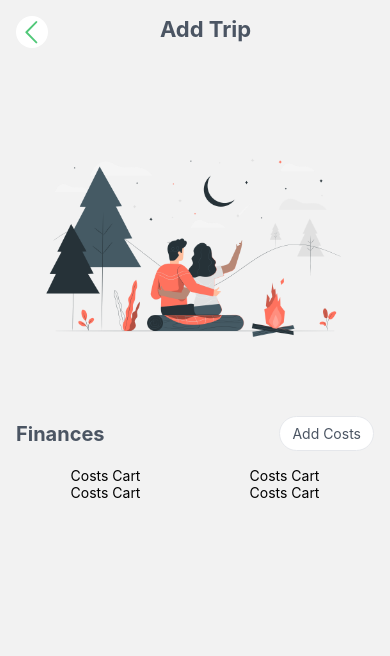
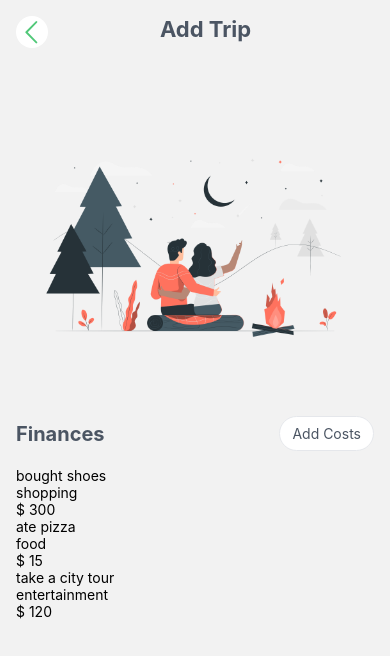
Before and after one commit to Saoa35/MyJornyFinances, a React Native app: screen /TripFinances in a window 390 px wide. Shown: the top 656 px of the page. Built offline with nearby package versions, Linux system fonts and the light colour scheme.

Commit message:
+ added costs.js

```diff
--- a/src/components/CostsCart.jsx
+++ b/src/components/CostsCart.jsx
@@ -1,23 +1,25 @@
 import React from 'react';
 import {Text, View, FlatList} from 'react-native';
 import {EmptyList} from './EmptyList';
-import {items} from '../data/items';
+import {costs} from '../data/costs';
 
 export const CostsCart = () => {
   return (
     <FlatList
-      data={items}
-      numColumns={2}
+      data={costs}
       ListEmptyComponent={<EmptyList />}
       keyExtractor={item => item.id}
       showsVerticalScrollIndicator={false}
-      columnWrapperStyle={{
-        justifyContent: 'space-around',
-      }}
       renderItem={({item}) => {
         return (
-          <View item={item}>
-            <Text>Costs Cart</Text>
+          <View>
+            <View>
+              <Text>{item.title}</Text>
+              <Text>{item.category}</Text>
+            </View>
+            <View>
+              <Text>$ {item.amount}</Text>
+            </View>
           </View>
         );
       }}
--- /dev/null
+++ b/src/data/costs.js
@@ -0,0 +1,20 @@
+export const costs = [
+  {
+    id: 1,
+    title: 'bought shoes',
+    amount: 300,
+    category: 'shopping',
+  },
+  {
+    id: 2,
+    title: 'ate pizza',
+    amount: 15,
+    category: 'food',
+  },
+  {
+    id: 3,
+    title: 'take a city tour',
+    amount: 120,
+    category: 'entertainment',
+  },
+];
```
